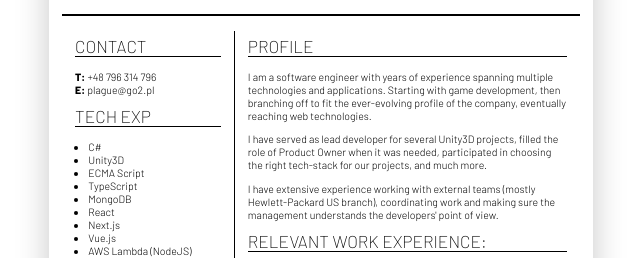
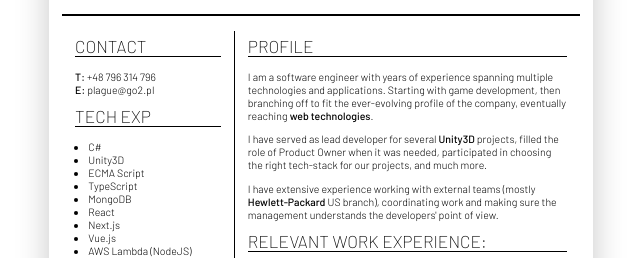
Before and after one commit to gnatogryz/resume, a React (Create React App) app: page / in a window 1280 px wide. Shown: the part 136-394 px from the top of the page, without its empty margins (319-959 px from the left). Built offline with nearby package versions, Linux system fonts and the light colour scheme.

Commit message:
style adjustments

```diff
--- a/public/main.md
+++ b/public/main.md
@@ -1,11 +1,11 @@
 # Profile
 I am a software engineer with years of experience spanning multiple technologies and applications.
-Starting with game development, then branching off to fit the ever-evolving profile of the company, eventually reaching web technologies.
+Starting with game development, then branching off to fit the ever-evolving profile of the company, eventually reaching **web technologies**.
 
-I have served as lead developer for several Unity3D projects, filled the role of Product Owner when it was needed,
+I have served as lead developer for several **Unity3D** projects, filled the role of Product Owner when it was needed,
 participated in choosing the right tech-stack for our projects, and much more.
 
-I have extensive experience working with external teams (mostly Hewlett-Packard US branch),
+I have extensive experience working with external teams (mostly **Hewlett-Packard** US branch),
 coordinating work and making sure the management understands the developers' point of view.
 
 # Relevant Work Experience:
--- a/src/index.scss
+++ b/src/index.scss
@@ -26,3 +26,7 @@ code {
 ul {
 	padding-left: 1rem;
 }
+
+strong {
+	font-weight: 500;
+}
```
